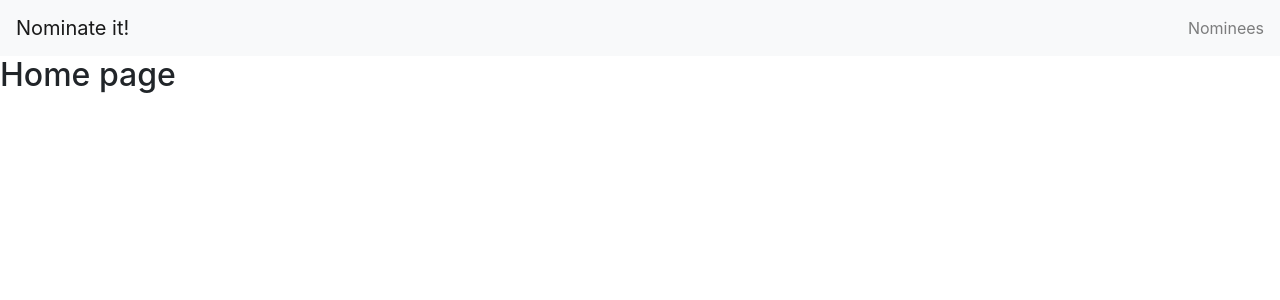
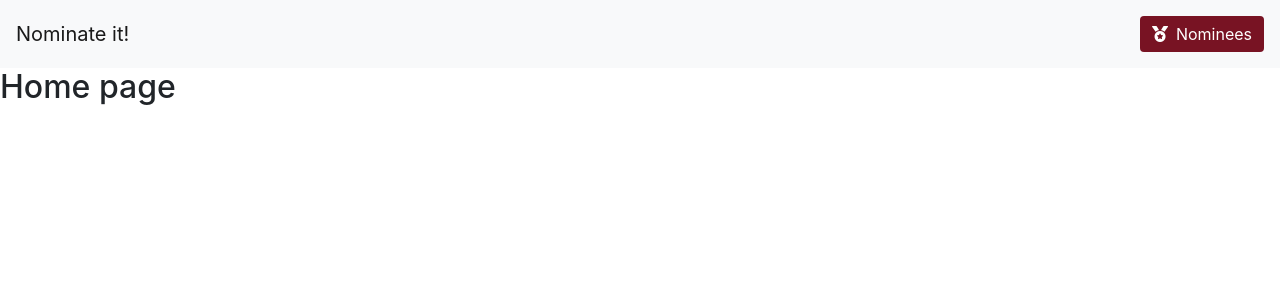
Before and after one commit to angelicamapeso/nominate-it, a React (Create React App) app in the folder client/: page / in a window 1280 px wide. Shown: the top 300 px of the page. Built offline with nearby package versions, Linux system fonts and the light colour scheme.

Commit message:
Use button component nominees

```diff
--- a/client/src/components/Nav/index.js
+++ b/client/src/components/Nav/index.js
@@ -1,5 +1,6 @@
 import React from "react";
 import { Link } from "react-router-dom";
+import Button from "../Button";
 
 function Nav() {
   return (
@@ -10,7 +11,9 @@ function Nav() {
       <ul className="navbar-nav">
         <li className="nav-item">
           <Link className="nav-link" to="/nominees">
-            Nominees
+            <Button theme="dark">
+              <i className="fas fa-medal mr-2"></i>Nominees
+            </Button>
           </Link>
         </li>
       </ul>
```
